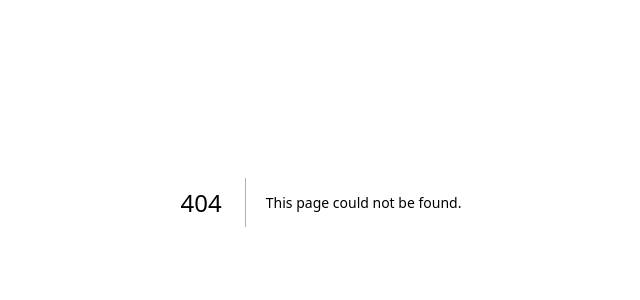
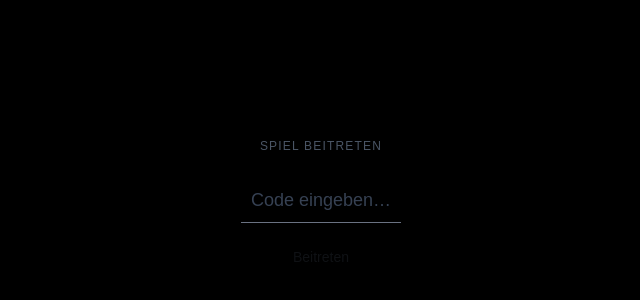
Before and after one commit to mg500/kennste, a Next.js app: page /game in a window 1280 px wide. Before the commit this address had no page. Shown: the part 198-498 px from the top of the page, without its empty margins (319-959 px from the left). Built offline with nearby package versions, Linux system fonts and the light colour scheme.

Commit message:
feat: Spiel-beitreten auf eigene Seite /game ausgelagert

```diff
--- /dev/null
+++ b/src/app/game/page.tsx
@@ -0,0 +1,47 @@
+"use client";
+
+import { useState } from "react";
+import { useRouter } from "next/navigation";
+
+export default function JoinPage() {
+  const router = useRouter();
+  const [code, setCode] = useState("");
+  const [error, setError] = useState(false);
+  const [loading, setLoading] = useState(false);
+
+  const join = async () => {
+    const trimmed = code.trim().toLowerCase();
+    if (!trimmed || loading) return;
+    setLoading(true);
+    const res = await fetch(`/api/game/${trimmed}`);
+    if (res.ok) {
+      router.push(`/game/${trimmed}`);
+    } else {
+      setError(true);
+      setLoading(false);
+      setTimeout(() => setError(false), 2000);
+    }
+  };
+
+  return (
+    <main className="min-h-screen flex flex-col items-center justify-center bg-black text-white gap-6 p-8">
+      <p className="text-gray-600 text-xs tracking-widest uppercase">Spiel beitreten</p>
+      <input
+        value={code}
+        onChange={e => { setCode(e.target.value); setError(false); }}
+        onKeyDown={e => e.key === "Enter" && join()}
+        placeholder="Code eingeben…"
+        maxLength={6}
+        autoFocus
+        className={`bg-transparent border-b ${error ? "border-red-700 placeholder-red-900" : "border-gray-800 focus:border-gray-500"} px-2 py-2 text-white placeholder-gray-700 focus:outline-none transition-colors text-lg w-40 text-center`}
+      />
+      <button
+        onClick={join}
+        disabled={!code.trim() || loading}
+        className="text-sm text-gray-600 hover:text-gray-400 disabled:opacity-20 transition"
+      >
+        {loading ? "…" : "Beitreten"}
+      </button>
+    </main>
+  );
+}
--- a/src/app/page.tsx
+++ b/src/app/page.tsx
@@ -52,8 +52,6 @@ export default function Home() {
   const [gameData, setGameData] = useState<GameData | null>(null);
   const [hostSearchQuery, setHostSearchQuery] = useState("");
   const [hostSearchResults, setHostSearchResults] = useState<Track[]>([]);
-  const [joinCode, setJoinCode] = useState("");
-  const [joinError, setJoinError] = useState(false);
 
   const [nowPlaying, setNowPlaying] = useState<NowPlaying | null>(null);
   const [progress, setProgress] = useState(0);
@@ -166,36 +164,12 @@ export default function Home() {
         >
           Mit Spotify anmelden
         </button>
-        <div className="flex flex-col items-center gap-2">
-          <p className="text-gray-700 text-xs uppercase tracking-widest">oder Spiel beitreten</p>
-          <form
-            onSubmit={async e => {
-              e.preventDefault();
-              const code = joinCode.trim().toLowerCase();
-              if (!code) return;
-              const res = await fetch(`/api/game/${code}`);
-              if (res.ok) {
-                window.location.href = `/game/${code}`;
-              } else {
-                setJoinError(true);
-                setTimeout(() => setJoinError(false), 2000);
-              }
-            }}
-            className="flex items-center gap-2"
-          >
-            <input
-              value={joinCode}
-              onChange={e => { setJoinCode(e.target.value); setJoinError(false); }}
-              placeholder="Code eingeben…"
-              maxLength={6}
-              className={`bg-transparent border-b ${joinError ? "border-red-700 placeholder-red-900" : "border-gray-800 focus:border-gray-500"} px-2 py-2 text-white placeholder-gray-700 focus:outline-none transition-colors text-lg w-40 text-center`}
-            />
-            <button type="submit" disabled={!joinCode.trim()}
-              className="text-sm text-gray-600 hover:text-gray-400 disabled:opacity-20 transition pb-1">
-              →
-            </button>
-          </form>
-        </div>
+        <a
+          href="/game"
+          className="text-sm text-gray-600 hover:text-gray-400 transition"
+        >
+          Spiel beitreten
+        </a>
       </main>
     );
   }
```
